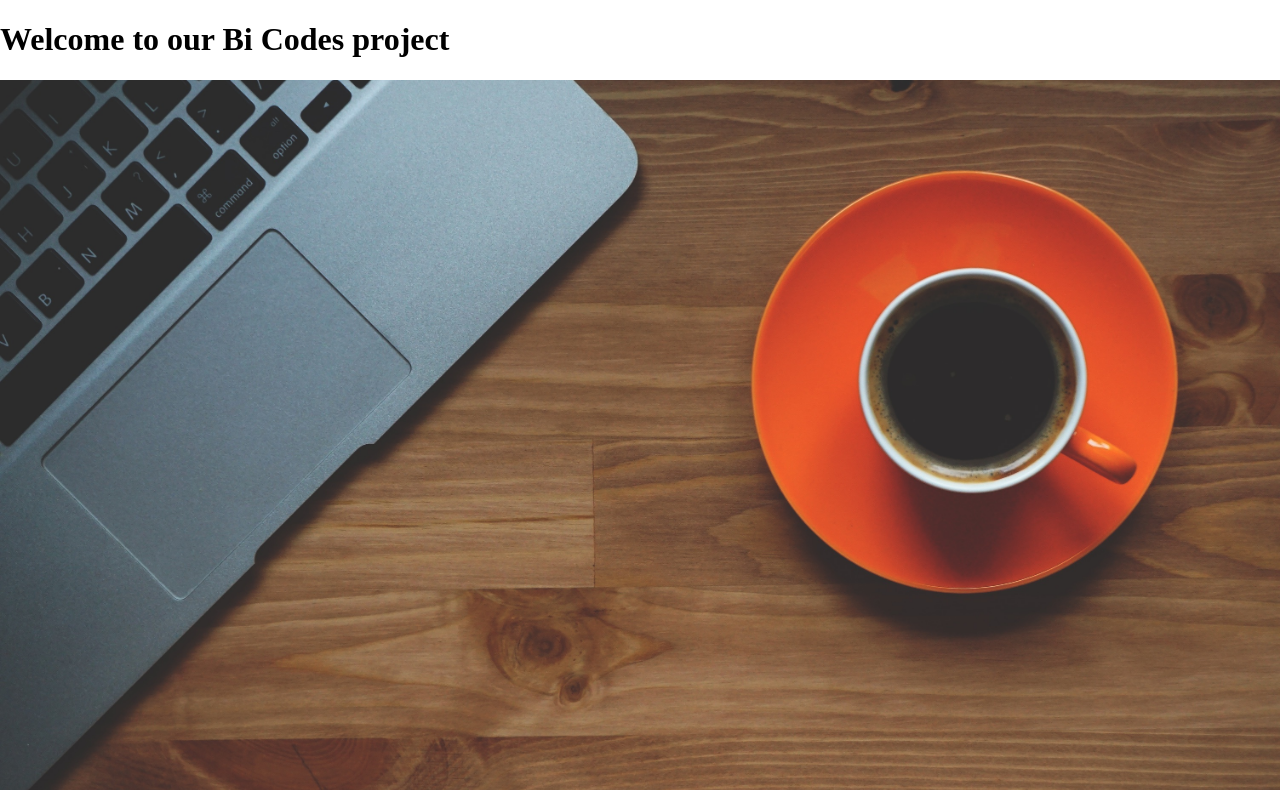
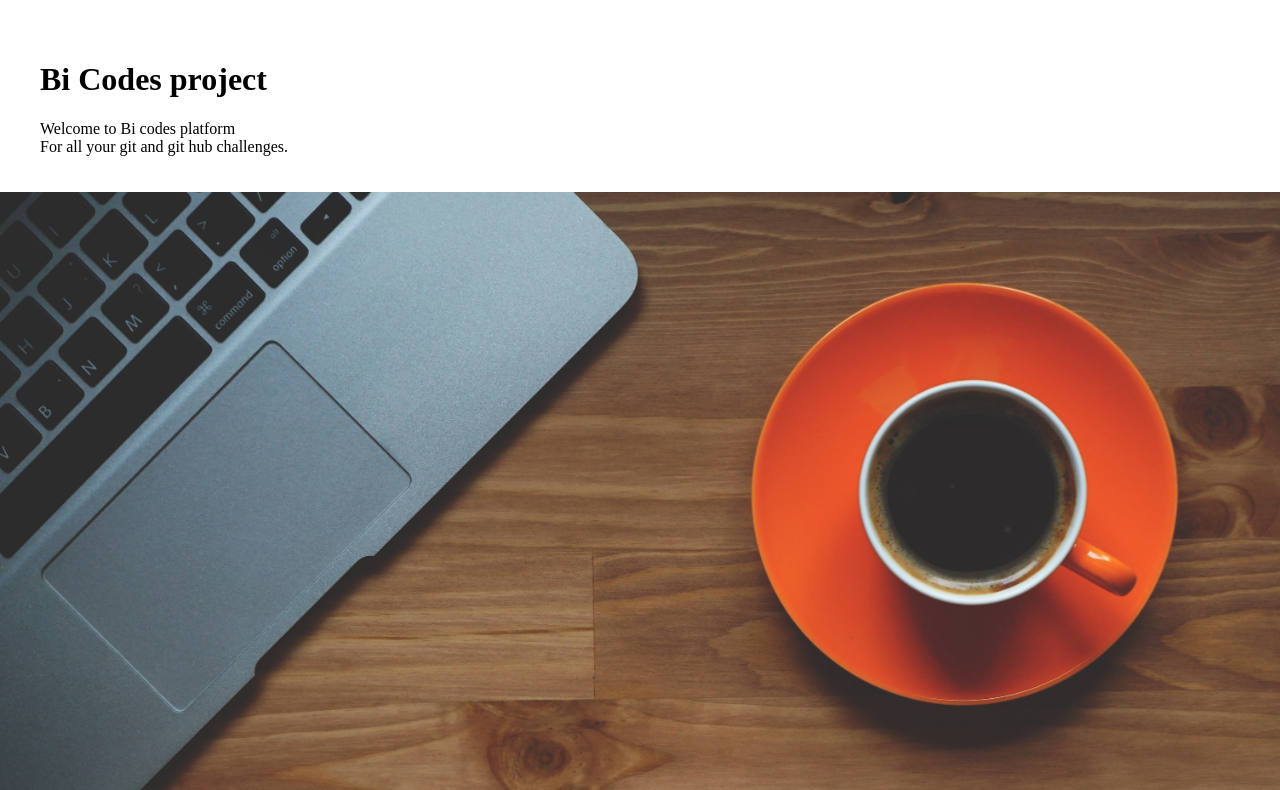
Before and after one commit to eunicehiro/Bi-codes, a plain HTML site: page index.html in a window 1280 px wide. Shown: the top 790 px of the page. Drawn offline with Linux system fonts and the light colour scheme.

Commit message:
add description

```diff
--- a/index.html
+++ b/index.html
@@ -8,9 +8,11 @@
     <link rel="stylesheet" href="styles.css">
 </head>
 <body>
-    <h1>
-        Welcome to our Bi Codes project
+    <h1  class="title"> Bi Codes project
     </h1>
+    <p class="text">Welcome to Bi codes platform <br>
+    For all your git and git hub challenges.
+    </p>
     <img src="laptop.jpg" alt="img" class="banner">
 </body>
 </html>
--- a/styles.css
+++ b/styles.css
@@ -8,3 +8,14 @@ body{
     height: 100vh;
     object-fit: cover;
 }
+
+.title{
+    padding-top: 40px;
+    margin-left: 40px;
+
+}
+
+.text{
+    margin-left: 40px;
+    padding-bottom: 20px;
+}
```
